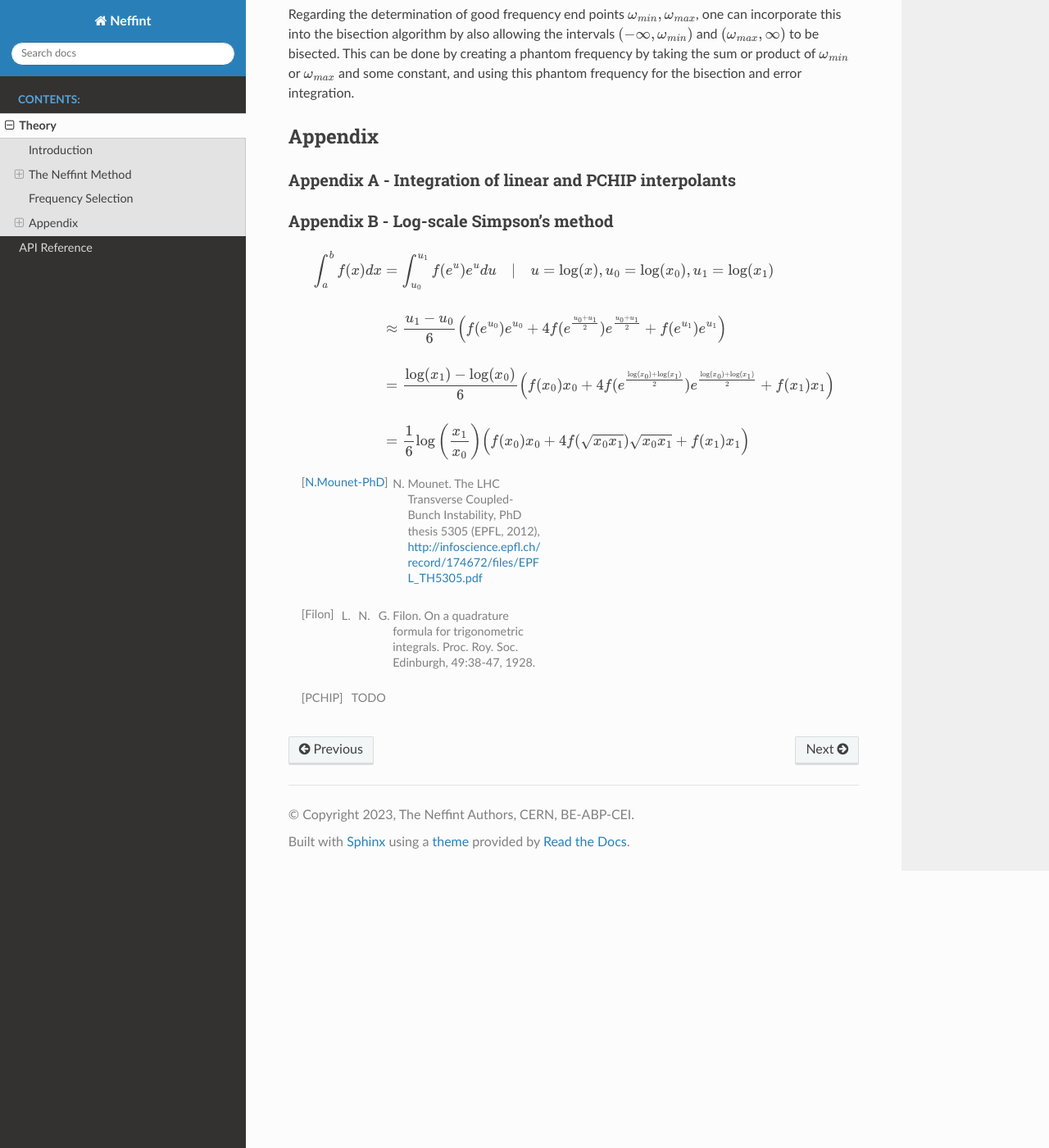
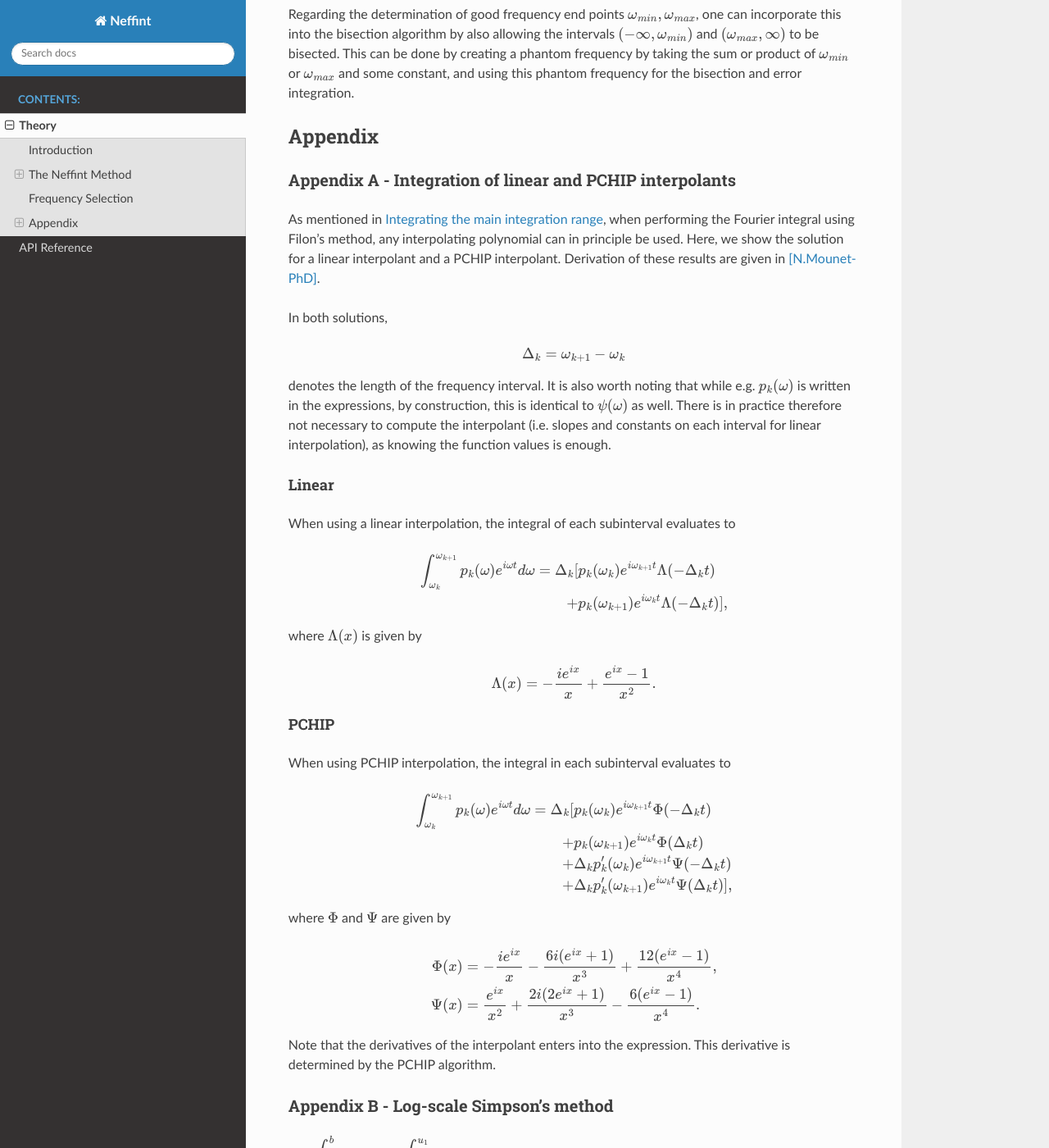
Before and after one commit to neffint/neffint, a Sphinx documentation site: the page built from docs/source/theory.rst, in a window 1280 px wide and 1400 px high, scrolled down 2834 px. Shown: the whole window at 82% size. Built offline with Sphinx 7.4.7 and the Read the Docs theme 2.0.0, drawn with Linux system fonts in a browser that asks for light colours.

Commit message:
add linear and pchip integration details to appendix

```diff
--- a/docs/source/theory.rst
+++ b/docs/source/theory.rst
@@ -138,6 +138,69 @@ Appendix
 Appendix A - Integration of linear and PCHIP interpolants
 ~~~~~~~~~~~~~~~~~~~~~~~~~~~~~~~~~~~~~~~~~~~~~~~~~~~~~~~~~
 
+As mentioned in `Integrating the main integration range`_, when performing the Fourier integral using Filon's method, any interpolating polynomial can in principle be used.
+Here, we show the solution for a linear interpolant and a PCHIP interpolant. Derivation of these results are given in [N.Mounet-PhD]_.
+
+In both solutions,
+
+.. math::
+    \Delta_k = \omega_{k+1} - \omega_k
+
+denotes the length of the frequency interval. It is also worth noting that while e.g. :math:`p_k(\omega)` is written in the expressions,
+by construction, this is identical to :math:`\psi(\omega)` as well.
+There is in practice therefore not necessary to compute the interpolant (i.e. slopes and constants on each interval for linear interpolation),
+as knowing the function values is enough.
+
+Linear
+^^^^^^
+When using a linear interpolation, the integral of each subinterval evaluates to
+
+.. math::
+    \begin{align}
+        \int_{\omega_k}^{\omega_{k+1}} p_k(\omega) e^{i \omega t} d\omega
+        = \Delta_k[
+            & p_k(\omega_k) e^{i \omega_{k+1} t} \Lambda(-\Delta_k t) \\
+            + & p_k(\omega_{k+1}) e^{i \omega_k t} \Lambda(-\Delta_k t)
+        ],
+    \end{align}
+
+where :math:`\Lambda(x)` is given by
+
+
+.. math::
+    \Lambda(x) = - \frac{i e^{ix}}{x} + \frac{e^{ix} -1}{x^2}.
+
+PCHIP
+^^^^^
+
+When using PCHIP interpolation, the integral in each subinterval evaluates to
+
+.. math::
+    \begin{align}
+        \int_{\omega_k}^{\omega_{k+1}} p_k(\omega) e^{i \omega t} d\omega
+        = \Delta_k[
+            & p_k(\omega_k) e^{i \omega_{k+1} t} \Phi(-\Delta_k t) \\
+            + & p_k(\omega_{k+1}) e^{i \omega_k t} \Phi(\Delta_k t) \\
+            + & \Delta_k p_k'(\omega_k) e^{i \omega_{k+1} t} \Psi(-\Delta_k t) \\
+            + & \Delta_k p_k'(\omega_{k+1}) e^{i \omega_k t} \Psi(\Delta_k t)
+        ],
+    \end{align}
+
+where :math:`\Phi` and :math:`\Psi` are given by
+
+.. math::
+    \begin{align}
+        \Phi(x) & =
+            - \frac{i e^{i x}}{x}
+            - \frac{6 i (e^{i x} + 1)}{x^3}
+            + \frac{12(e^{i x} - 1)}{x^4}, \\
+        \Psi(x) & =
+            \frac{e^{i x}}{x^2}
+            + \frac{2 i (2 e^{i x} + 1)}{x^3}
+            - \frac{6(e^{i x} - 1)}{x^4}.
+    \end{align}
+
+Note that the derivatives of the interpolant enters into the expression. This derivative is determined by the PCHIP algorithm.
 
 .. _appendix-logscale-simpson:
 
```
